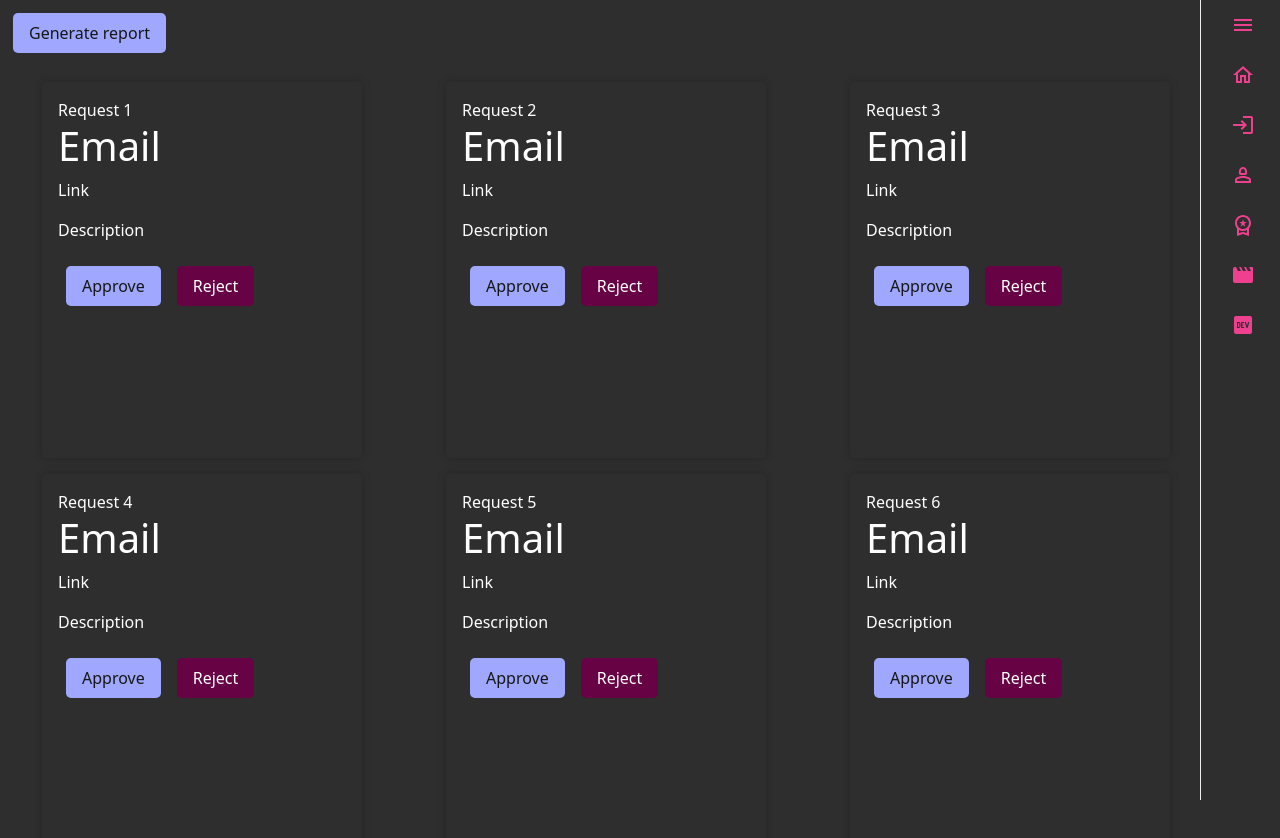
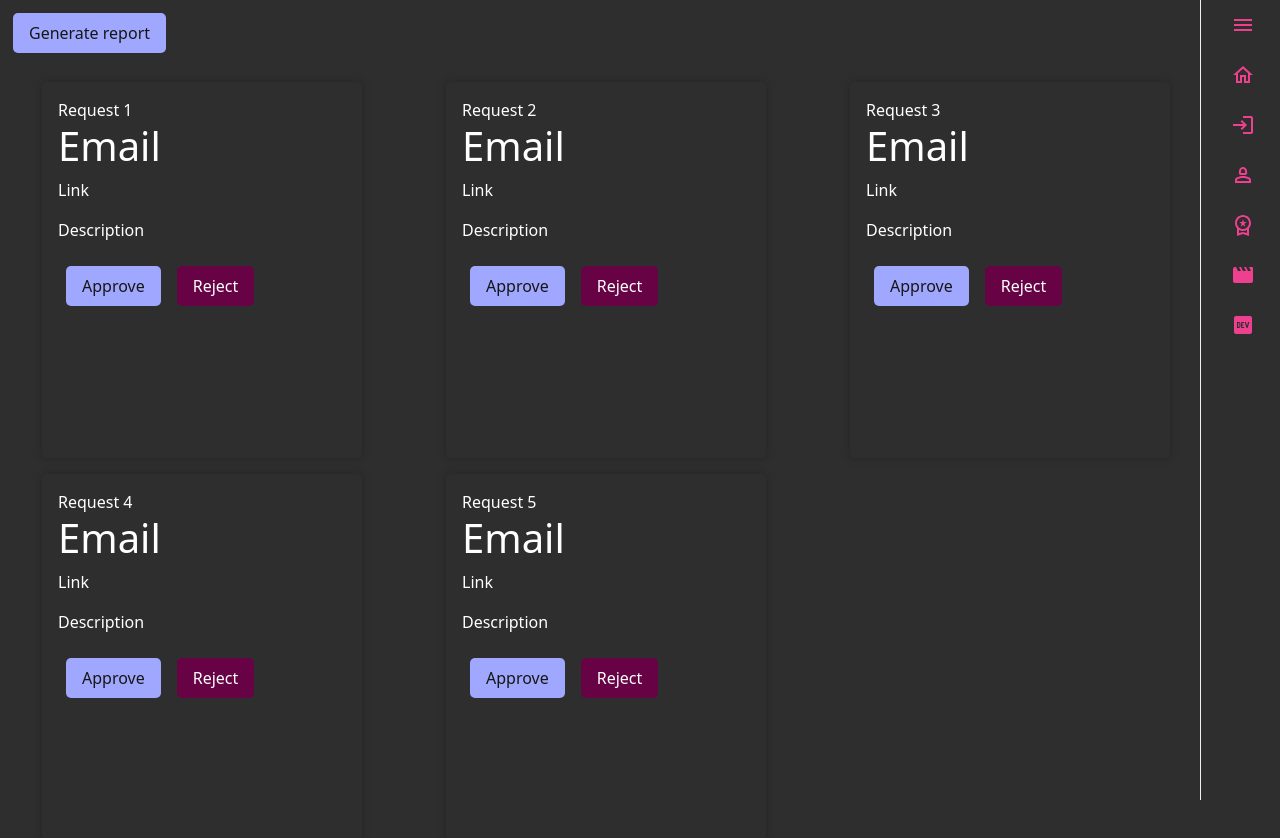
Before and after one commit to Isuru2701/Yolo2.0, a React (Create React App) app: page /admin/requests in a window 1280 px wide. Shown: the top 838 px of the page. Built offline with nearby package versions, Linux system fonts and the light colour scheme.

Commit message:
non-breaking changes

```diff
--- a/src/components/Collection.js
+++ b/src/components/Collection.js
@@ -9,7 +9,7 @@ export default function Collection() {
         <div className='collection-container'>
             <div className='content-main'>
                 <div className='collection-image'>
-                    <img src='https://media.discordapp.net/attachments/1019486048876777532/1195289869832949830/bocchi-the-rock-wallpapers-v0-3ftgkqnlr67a1.png?ex=65e197f0&is=65cf22f0&hm=11492131440cf05944a3024481adf3f165164fee9a05e5dcb2c6f6e9702bf38f&=&format=webp&quality=lossless&width=372&height=662' />
+                    <img src='https://www.svgrepo.com/show/508699/landscape-placeholder.svg' />
                 </div>
                 <span className='content-info'>
                     <h1>Title</h1>
--- a/src/components/Register.js
+++ b/src/components/Register.js
@@ -85,7 +85,7 @@ export default function Register() {
                 setError("user already exists");
             }
         } catch (error) {
-            setError(true);
+            console.log(error);
         }
     };
 
--- a/src/components/admin/AdminDashboard.js
+++ b/src/components/admin/AdminDashboard.js
@@ -29,10 +29,10 @@ export default function AdminDashboard() {
 
                 <br />
 
-                <div className='admin-header'>
+                {/* <div className='admin-header'>
                     <h2> Analytics </h2>
                 </div>
-                {/* <div className='admin-analytics'>
+                { <div className='admin-analytics'>
 
                     <ChartComponent />
                     <ChartComponent />
@@ -40,8 +40,8 @@ export default function AdminDashboard() {
                     <button>generate report</button>
                 </div>
 
-                <ManageCollections /> */}
-
+                 */}
+                <ManageCollections />
 
             </div>
         </>
--- a/src/components/admin/ApproveRequests.js
+++ b/src/components/admin/ApproveRequests.js
@@ -7,12 +7,11 @@ export default function ApproveRequests() {
 
     //replace in handleFetch
     var requests = [
-        { id: 1, name: 'Request 1' },
-        { id: 2, name: 'Request 2' },
-        { id: 3, name: 'Request 3' },
-        { id: 4, name: 'Request 4' },
-        { id: 5, name: 'Request 5' },
-        { id: 6, name: 'Request 6' }
+        { id: 1, name: 'Request 1', email: 'email1', link: 'link1', comments: 'comments1' },
+        { id: 2, name: 'Request 2', email: 'email2', link: 'link2', comments: 'comments2' },
+        { id: 3, name: 'Request 3', email: 'email3', link: 'link3', comments: 'comments3' },
+        { id: 4, name: 'Request 4', email: 'email4', link: 'link4', comments: 'comments4' },
+        { id: 5, name: 'Request 5', email: 'email5', link: 'link5', comments: 'comments5' },
 
     ];
     //load all requests from backend
@@ -30,11 +29,11 @@ export default function ApproveRequests() {
     const generateReport = () => {
         const doc = new jsPDF();
 
-        const tableColumn = ["ID", "Name"];
+        const tableColumn = ["ID", "Name", "Email", "Link", "Comments"];
         const tableRows = [];
 
         requests.forEach(request => {
-            const reportData = [request.id, request.name];
+            const reportData = [request.id, request.name, request.email, request.link, request.comments];
             tableRows.push(reportData);
         });
         const date = new Date();
--- a/src/components/cc/Boost.js
+++ b/src/components/cc/Boost.js
@@ -33,7 +33,7 @@ export default function Boost() {
                     <input type="url" value={link} onChange={e => setLink(e.target.value)} required />
 
                     <label>
-                        What do you hope to achieve on the platform?
+                        Any comments?
                     </label>
                     <textarea
                         style={{
--- a/src/components/developer/DevDashboard.js
+++ b/src/components/developer/DevDashboard.js
@@ -38,14 +38,13 @@ export default function DevDashboard() {
                 <h1 className='heading'>Developer Portal</h1>
                 <center className='text-blob'>
                     Access our services as an API for your awesome applications!
-                    Premium users can access the development API for free!
                     If you're going into production, and would like to increase your API limits, please contact us.
                 </center>
 
                 <br></br>
 
                 <div className="dev-body">
-                    <Chart />
+                    <Chart dataset={[20,80]}/>
 
                     <div className='col-container'>
                         <div className='api-token'>
--- a/src/styles/developer.css
+++ b/src/styles/developer.css
@@ -5,6 +5,7 @@
     justify-content: center;
     background-color: var(--base-black);
     min-height: 100vh;
+    width: 100%;
 }
 
 
```
